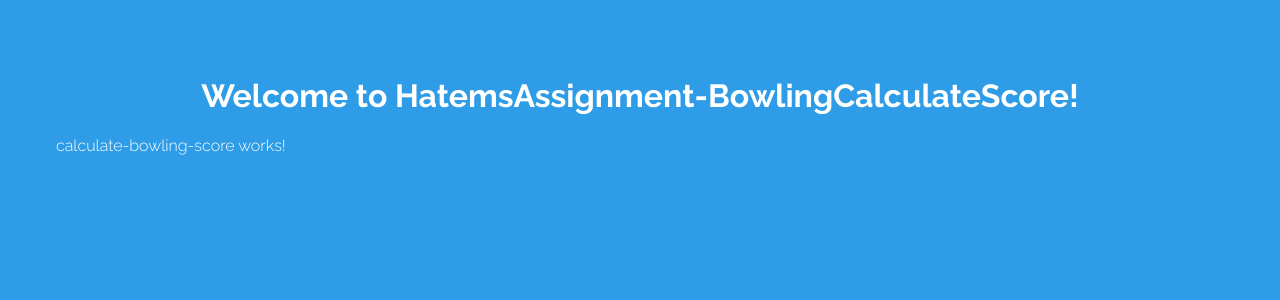
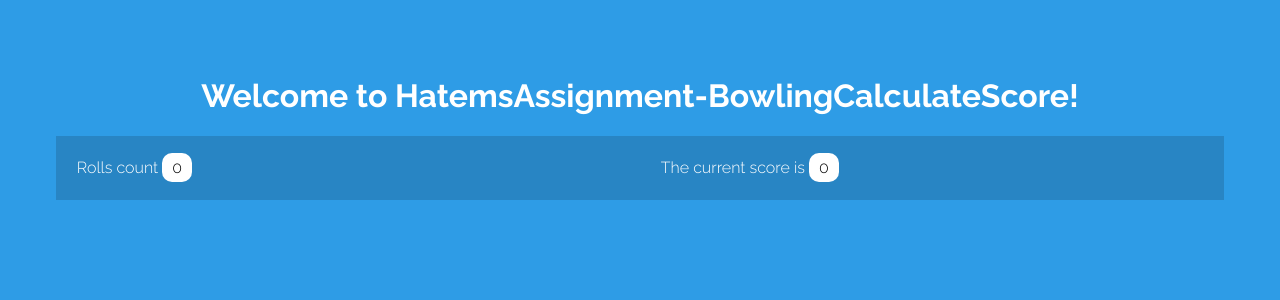
Before and after one commit to Hatem-Mahmood/HatemsAssignment-BowlingCalculateScore, an Angular app: page / in a window 1280 px wide. Shown: the top 300 px of the page. Built offline with nearby package versions, Linux system fonts and the light colour scheme.

Commit message:
Implement FormsModule for two bind way

```diff
--- a/src/app/app.module.ts
+++ b/src/app/app.module.ts
@@ -1,6 +1,7 @@
 import { BrowserModule } from '@angular/platform-browser';
 import { NgModule } from '@angular/core';
 
+import { FormsModule } from '@angular/forms';
 import { AppRoutingModule } from './app-routing.module';
 import { AppComponent } from './app.component';
 import { CalculateBowlingScoreComponent } from './calculate-bowling-score/calculate-bowling-score.component';
@@ -12,7 +13,8 @@ import { CalculateBowlingScoreComponent } from './calculate-bowling-score/calcul
   ],
   imports: [
     BrowserModule,
-    AppRoutingModule
+    AppRoutingModule,
+    FormsModule
   ],
   providers: [],
   bootstrap: [AppComponent]
--- a/src/app/calculate-bowling-score/calculate-bowling-score.component.html
+++ b/src/app/calculate-bowling-score/calculate-bowling-score.component.html
@@ -1,3 +1,10 @@
-<p>
-  calculate-bowling-score works!
-</p>
+
+<!--header-->
+<div class="container color-dark">
+  <div class="col">
+    <p>Rolls count <span class="badge"> {{rolls.length}} </span></p>
+  </div>
+  <div class="col">
+    <p>The current score is <span class="badge">{{score}}</span> </p>
+  </div>
+</div>
```
Also changed, not shown: 2 other files (tests, documents, lock files or other folders).
